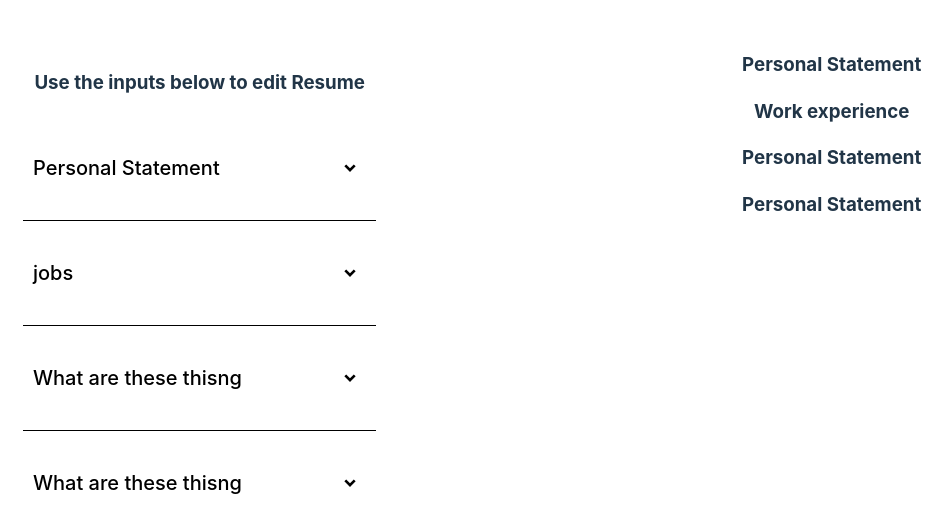
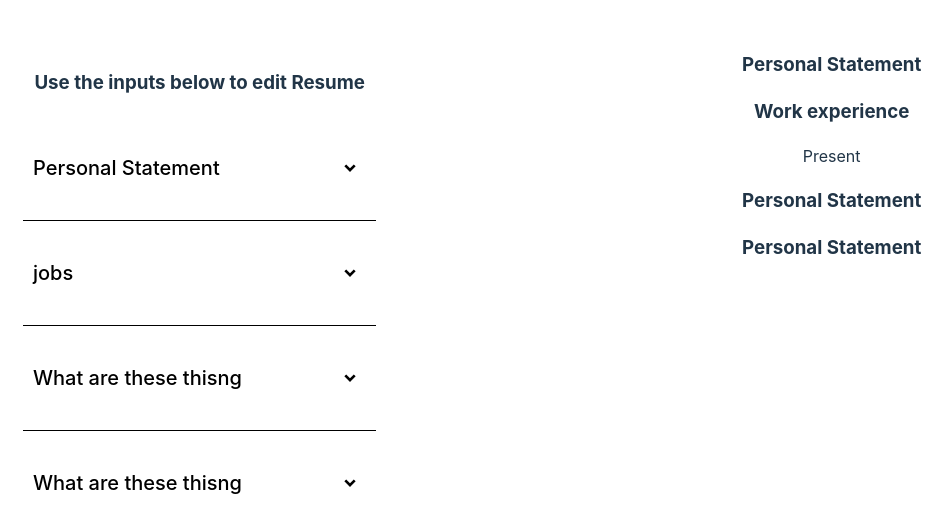
Before and after one commit to Eoin-k/Resume-CV-App---React, a React (Vite) app: page / in a window 1280 px wide. Shown: the top 532 px of the page, without its empty margins (27-979 px from the left). Built offline with nearby package versions, Linux system fonts and the light colour scheme.

Commit message:
rendering work expereince / previous jobs -

```diff
--- a/src/components/display/experience.jsx
+++ b/src/components/display/experience.jsx
@@ -1,16 +1,18 @@
 export default function Experience(props) {
+    const experienceDiv = document.getElementById('experience')
     return(
-        <>
         <div id="experience" className="section-header">
         <h3>Work experience</h3>
-                <div>
-                <p>{props.title}</p>
-                <p>{props.company}</p>
-                <p>{props.description}</p>
-                <p>{props.datefrom}</p>
-                <p>{props.datetill}</p>
+              {console.log(props.jobs)}
+                {props.jobs.map((job,index) => (
+                 <div key={index}>
+                <p>{job.title}</p>
+                <p>{job.company}</p>
+                <p>{job.description}</p>
+                <p>{job.datefrom}</p>
+                <p>{job.datetill}</p>
                 </div>
+                ))}
                 </div>
-        </>
         )
 }
--- a/src/components/forms/experience-form.jsx
+++ b/src/components/forms/experience-form.jsx
@@ -94,7 +94,6 @@ export default function ExperienceForm() {
 					})}
 
 					<button onClick={addFields}>Add Another Job</button>
-
 				</form>
 
 				{createPortal(
```
